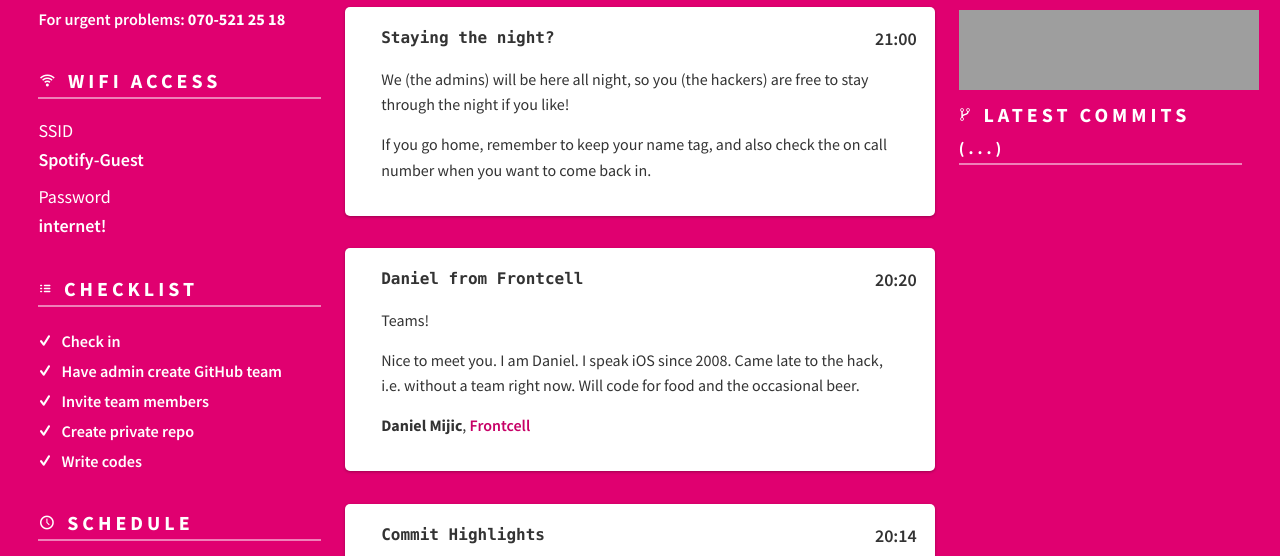
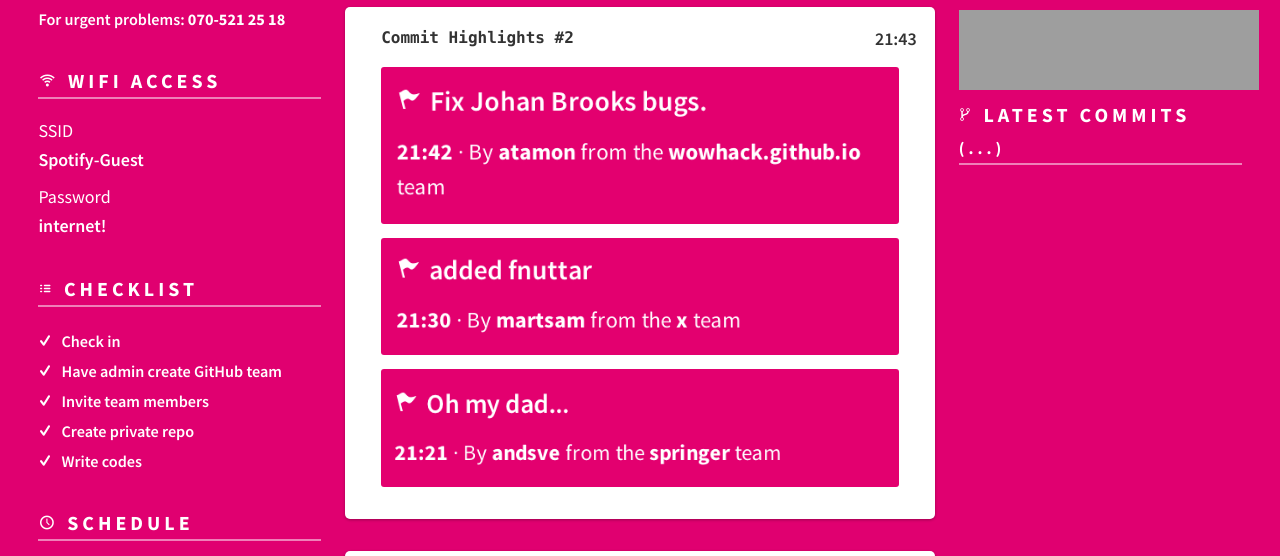
Before and after one commit to wowhack/wowhack.github.io, a website: page index.html in a window 1280 px wide. Shown: the part 177-733 px from the top of the page. Drawn offline with nearby package versions, Linux system fonts and the light colour scheme; grey boxes are pictures that could not be loaded; a script that the page names is missing.

Commit message:
Add commit highlights #2 notice

```diff
--- a/index.html
+++ b/index.html
@@ -131,6 +131,22 @@
 
           --><section class="grid__item one-half">
             <h1>Notices</h1>
+
+            <article role="article">
+              <h2>Commit Highlights #2</h2>
+              <time datetime="20140805T21:43" title="2014-08-05, 21:43" pubdate>21:43</time>
+              <div class="content">
+                <p>
+                  <img src="files/commit4.png" alt="" />
+                </p>
+                <p>
+                  <img src="files/commit5.png" alt="" />
+                </p>
+                <p>
+                  <img src="files/commit6.png" alt="" />
+                </p>
+              </div>
+            </article>
 
             <article role="article">
               <h2>Staying the night?</h2>
```
Also changed, not shown: files/commit4.png (added), files/commit5.png (added), files/commit6.png (added).
